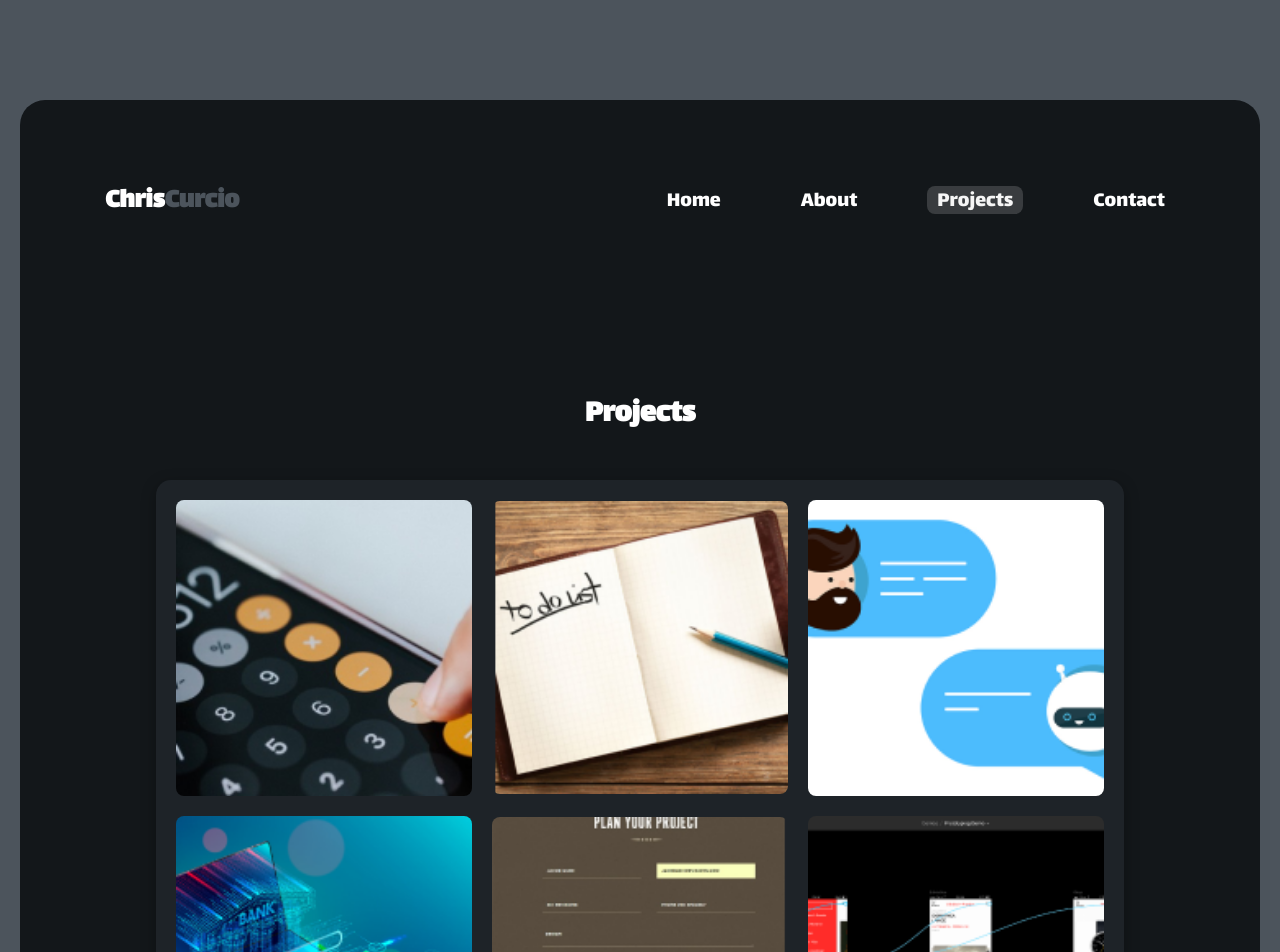
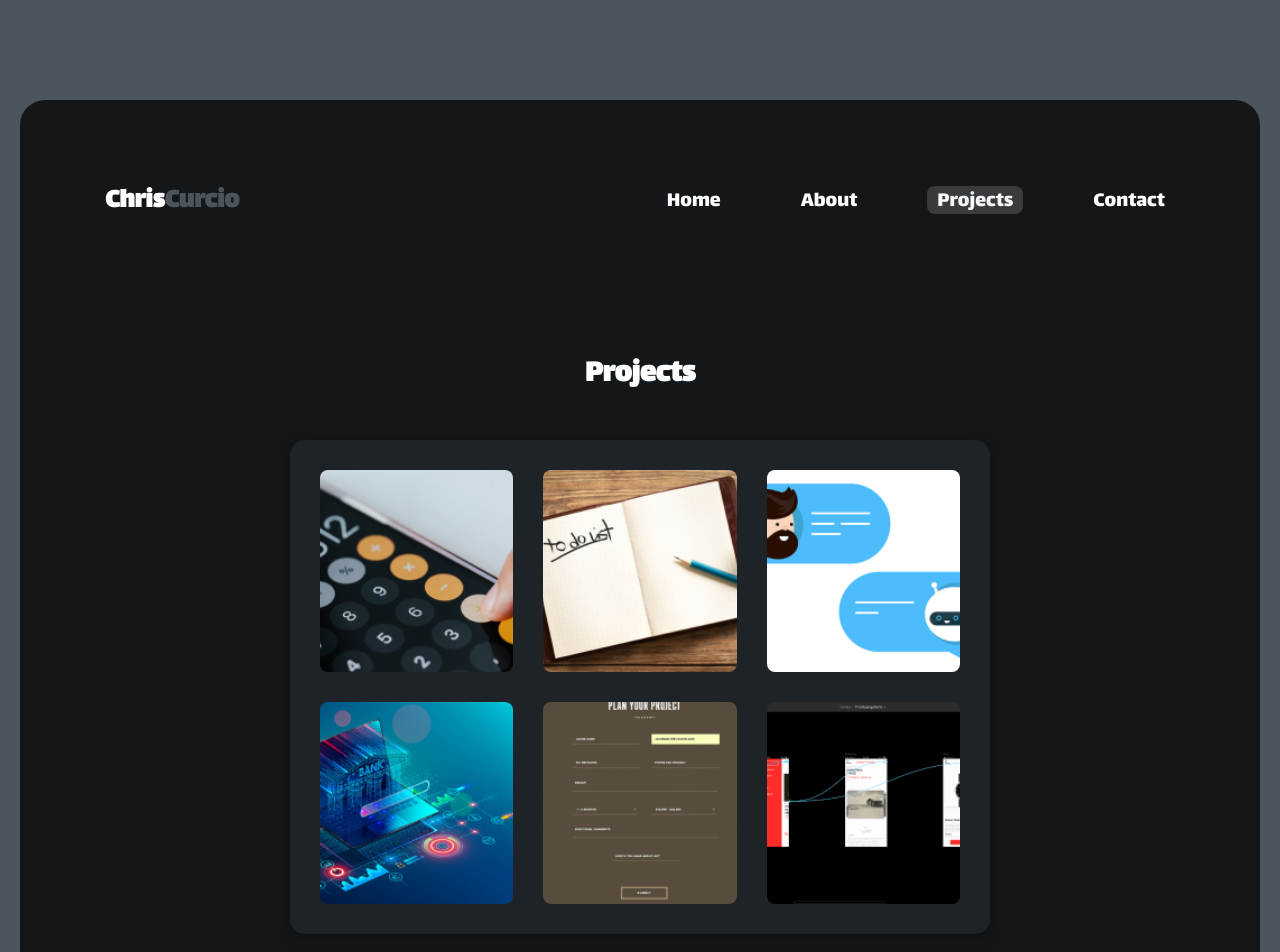
Before and after one commit to Curcio09/Portfolio, a React (Create React App) app: page /projects in a window 1280 px wide. Shown: the top 952 px of the page. Built offline with nearby package versions, Linux system fonts and the light colour scheme.

Commit message:
Projects component

```diff
--- a/src/Projects.css
+++ b/src/Projects.css
@@ -4,7 +4,7 @@
     flex-direction: column;
     align-items: center;
     justify-content: center;
-    padding: 40px 20px;
+    padding: 0px 80px 80px;
     background-color: #13171A;
     color: #FFF;
 }
@@ -20,12 +20,12 @@
 .projects-grid {
     display: grid;
     grid-template-columns: repeat(3, 1fr); /* 3 columns layout */
-    gap: 20px;
-    width: 80%;
-    background-color: #1E2328; /* Background for the whole grid */
-    padding: 20px;
-    border-radius: 15px; /* Slight rounding for the overall box */
-    box-shadow: 0px 4px 15px rgba(0, 0, 0, 0.3); /* Subtle shadow for the grid box */
+    gap: 30px; /* Increase gap between items */
+    max-width: 1200px; /* Limit maximum width */
+    background-color: #1E2328;
+    padding: 30px; /* Increase padding for better alignment */
+    border-radius: 15px;
+    box-shadow: 0px 4px 15px rgba(0, 0, 0, 0.3);
 }
 
 /* Styling for individual project items without individual containers */
@@ -34,11 +34,13 @@
     justify-content: center;
     align-items: center;
     transition: transform 0.3s ease, box-shadow 0.3s ease;
+    position: relative;
+    max-width: 350px; /* Limit width of each item */
 }
 
 /* Hover and active states for project items */
 .project-item:hover {
-    transform: scale(1.05);
+    transform: scale(1);
     box-shadow: 0px 4px 15px rgba(0, 0, 0, 0.3);
 }
 
@@ -48,9 +50,59 @@
 }
 
 /* Styling for project images */
-.project-item img {
+.project-image {
     width: 100%;
-    height: auto;
+    height: 100%;
     object-fit: cover;
     border-radius: 8px;
+    transition: all 0.3s ease;
 }
+
+/* Container for the image and overlay */
+.project-content {
+    position: relative;
+    width: 100%;
+    height: 100%;
+}
+
+/* Dark overlay effect */
+.overlay {
+    position: absolute;
+    top: 0;
+    left: 0;
+    width: 100%;
+    height: 100%;
+    background-color: rgba(0, 0, 0, 0);
+    border-radius: 8px;
+    transition: background-color 0.3s ease;
+    display: flex;
+    justify-content: center;
+    align-items: center;
+    opacity: 0;
+}
+
+/* Show the overlay on hover */
+.project-content:hover .overlay {
+    background-color: rgba(0, 0, 0, 0.6);
+    opacity: 1;
+}
+
+/* White text for project info */
+.project-info {
+    color: #FFF;
+    text-align: center;
+}
+
+.project-info h3 {
+    font-size: 16px;
+    font-family: 'Lalezar', sans-serif;
+    margin-bottom: 0px;
+}
+
+.project-info p {
+    font-size: 12px;
+    font-family: 'Roboto', sans-serif;
+    padding-left: 10px;
+    padding-right: 10px;
+    margin-top: 0px;
+}
--- a/src/Projects.js
+++ b/src/Projects.js
@@ -8,29 +8,76 @@ import Bank from './Bank.png';
 import Form from './Form.png';
 import Figma from './Figma.png';
 
-
 function Projects() {
   return (
     <div className="projects-container">
       <h2>Projects</h2>
       <div className="projects-grid">
         <Link to="/ReactCalculator" className="project-item">
-          <img src={ReactCalculator} alt="React Calculator" className="project-calc" />
+          <div className="project-content">
+            <img src={ReactCalculator} alt="React Calculator" className="project-image" />
+            <div className="overlay">
+              <div className="project-info">
+                <h3>React Calculator</h3>
+                <p>A responsive React calculator for basic arithmetic operations with a sleek, intuitive interface.</p>
+              </div>
+            </div>
+          </div>
         </Link>
         <Link to="/ToDo" className="project-item">
-          <img src={ReactToDo} alt="React ToDo" className="project-todo" />
+          <div className="project-content">
+            <img src={ReactToDo} alt="React ToDo" className="project-image" />
+            <div className="overlay">
+              <div className="project-info">
+                <h3>To-Do List</h3>
+                <p>A versatile React to-do list app for managing tasks efficiently with a clean, user-friendly design.</p>
+              </div>
+            </div>
+          </div>
         </Link>
         <Link to="/Python" className="project-item">
-          <img src={Python} alt="Python" className="project-python" />
+          <div className="project-content">
+            <img src={Python} alt="Python" className="project-image" />
+            <div className="overlay">
+              <div className="project-info">
+                <h3>Python Chatbot</h3>
+                <p>A basic chatbot for interactive user experience, demonstrating natural language processing skills.</p>
+              </div>
+            </div>
+          </div>
         </Link>
         <Link to="/Bank" className="project-item">
-          <img src={Bank} alt="Bank" className="project-bank" />
+          <div className="project-content">
+            <img src={Bank} alt="Bank" className="project-image" />
+            <div className="overlay">
+              <div className="project-info">
+                <h3>Java Banking</h3>
+                <p>A basic Java banking system for managing accounts and transactions.</p>
+              </div>
+            </div>
+          </div>
         </Link>
         <Link to="/Form" className="project-item">
-          <img src={Form} alt="Form" className="project-form" />
+          <div className="project-content">
+            <img src={Form} alt="Form" className="project-image" />
+            <div className="overlay">
+              <div className="project-info">
+                <h3>Bootstrap Form</h3>
+                <p>A basic form to create an account, demonstrating Bootstrap, HTML, and CSS skills.</p>
+              </div>
+            </div>
+          </div>
         </Link>
         <Link to="Figma/" className="project-item">
-          <img src={Figma} alt="Figma" className="project-figma" />
+          <div className="project-content">
+            <img src={Figma} alt="Figma" className="project-image" />
+            <div className="overlay">
+              <div className="project-info">
+                <h3>Figma Design</h3>
+                <p>The Figma design used to create this portfolio website, showcasing design and prototyping skills.</p>
+              </div>
+            </div>
+          </div>
         </Link>
       </div>
     </div>
```
